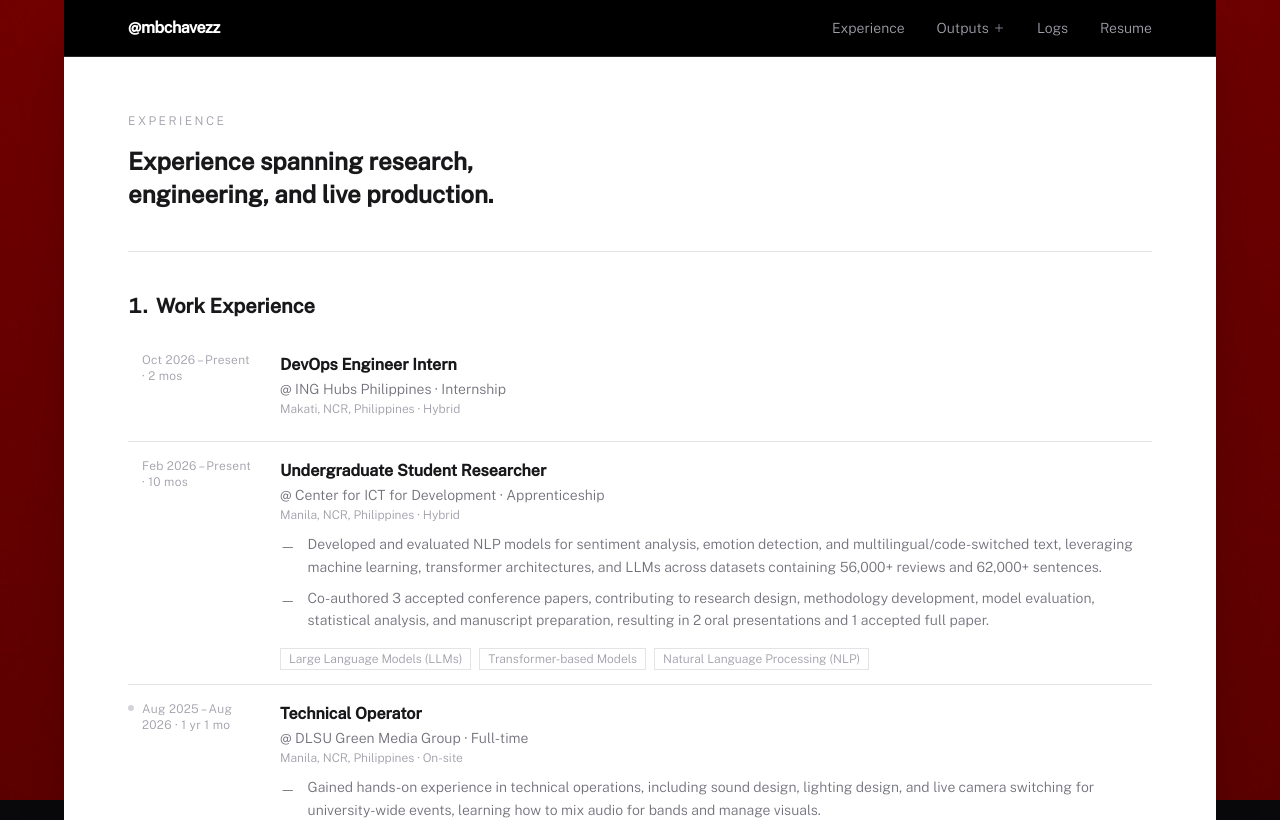
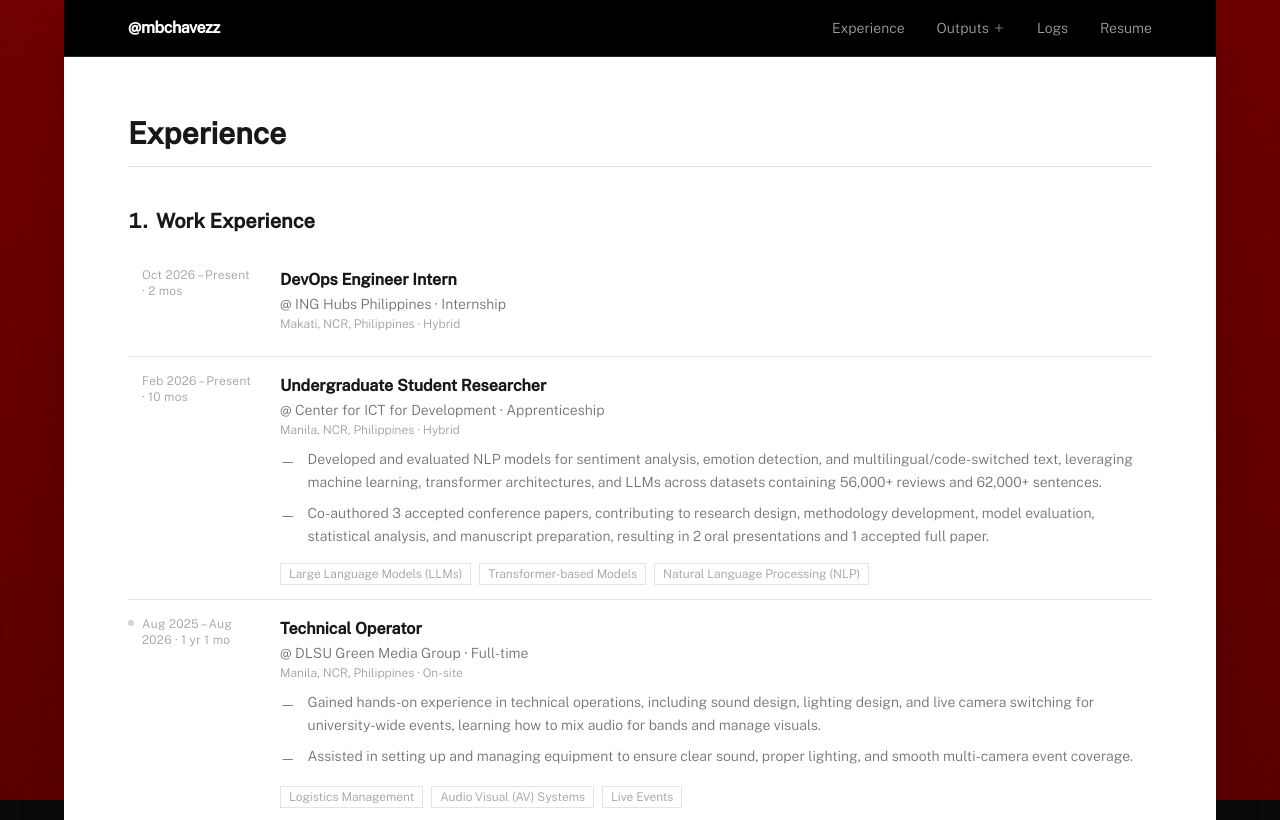
Before and after one commit to mbchavez27/mbchavezzportfolio, a React (Vite) app: page /experience in a window 1280 px wide. Shown: the top 820 px of the page. Built offline with nearby package versions, Linux system fonts and the light colour scheme.

Commit message:
content: drop the experience page tagline

```diff
--- a/src/pages/ExperiencePage.tsx
+++ b/src/pages/ExperiencePage.tsx
@@ -5,9 +5,7 @@ import { EducationTimelineContainer, ExperienceTimelineContainer } from "@/featu
 export default function ExperiencePage() {
   return (
     <PageShell>
-      <PageHero eyebrow="Experience">
-        Experience spanning research, <br className="hidden md:inline" />engineering, and live production.
-      </PageHero>
+      <PageHero eyebrow="Experience" />
       <div className="page-container pb-16">
         <ExperienceTimelineContainer />
         <EducationTimelineContainer />
```
